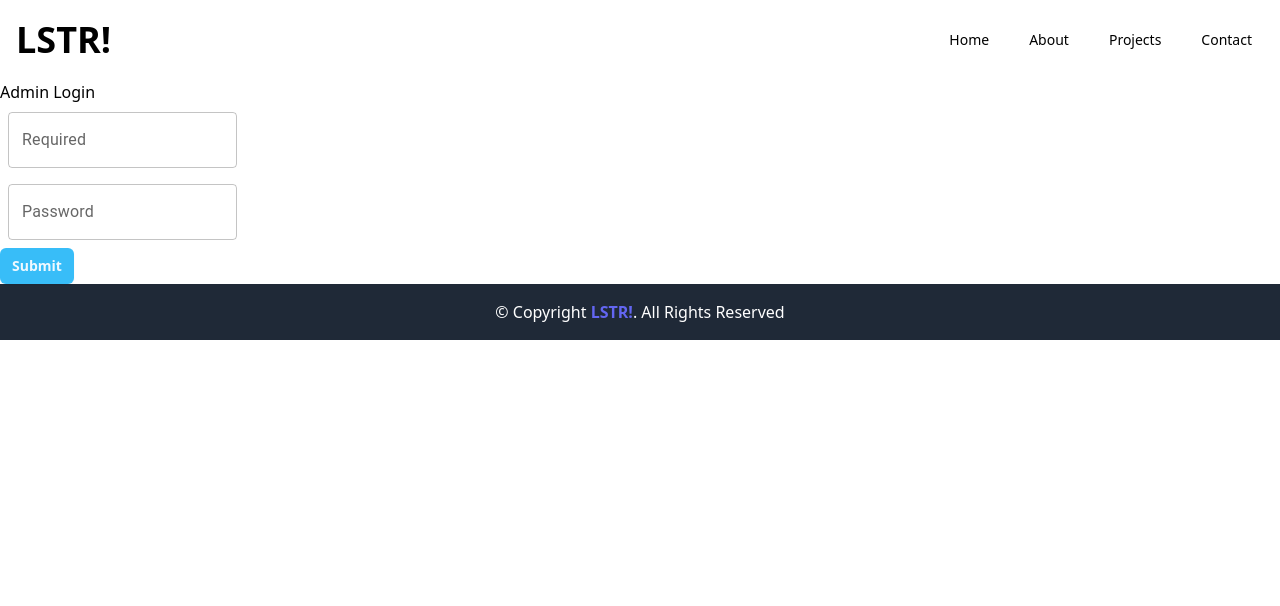
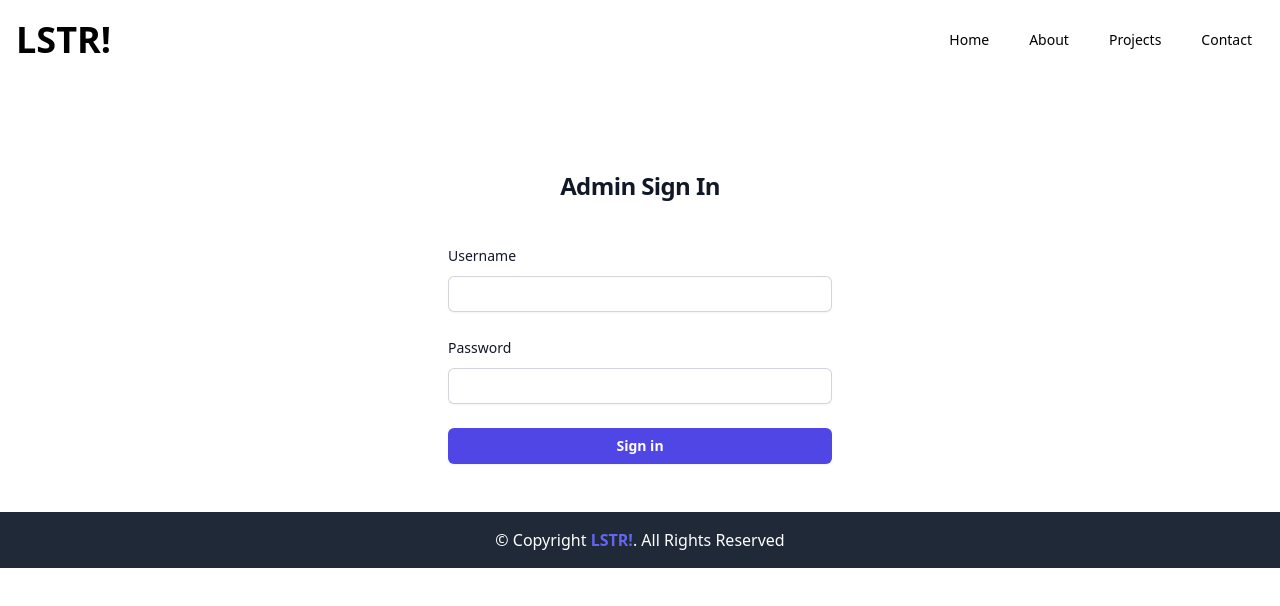
Before and after one commit to desyasarbini/Group_B_Project_FE, a Next.js app: page /admin/login in a window 1280 px wide. Shown: the top 606 px of the page. Built offline with nearby package versions, Linux system fonts and the light colour scheme.

Commit message:
revisi admin login page

```diff
--- a/package.json
+++ b/package.json
@@ -16,6 +16,7 @@
     "axios": "^1.6.8",
     "formik": "^2.4.6",
     "next": "14.2.2",
+    "next-auth": "^4.24.7",
     "react": "^18",
     "react-dom": "^18",
     "react-hook-form": "^7.51.3",
--- /dev/null
+++ b/src/lib/ProjectApi.ts
@@ -0,0 +1,55 @@
+export const API_BASE = "https://groupbprojectbe-production.up.railway.app/"
+export const PROJECT_API = `${API_BASE}project/`
+export const PROJECT_API_DETAIL = `${PROJECT_API}id/`
+
+export interface Project {
+  id: number
+  project_name: string
+  project_image: string
+  description: string
+  target_amount: number
+  collected_amount: number
+  percentage: number
+  end_date: Date
+}
+
+export const getProjectList = async (): Promise<Project[]> => {
+  try {
+    const response = await fetch(`${API_BASE}project`);
+
+    if (!response.ok) {
+      throw new Error('Failed to fetch Project data');
+    }
+
+    const data = await response.json();
+    return data.results as Project[];
+  } catch (error) {
+    // console.error('Error fetching Pokémon data:', (error as Error).message);
+    throw error;
+  }
+};
+
+export const getProjectDetails = async (projectName: string): Promise<Project | null> => {
+  try {
+    const response = await fetch(`${API_BASE}project/${projectName}`);
+
+    if (!response.ok) {
+      throw new Error('Failed to fetch Project details');
+    }
+
+    const data = await response.json();
+    return {
+      id: data.id,
+      project_name: data.project_name,
+      project_image: data.project_image,
+      description: data.description,
+      collected_amount: data.collected_amount,
+      target_amount: data.target_amount,
+      percentage: data.percentage,
+      end_date: data.end_date
+    };
+  } catch (error) {
+    // console.error('Error fetching Pokémon details:', (error as Error).message);
+    throw error;
+  }
+};
--- a/src/pages/admin/login/index.tsx
+++ b/src/pages/admin/login/index.tsx
@@ -1,118 +1,89 @@
-import * as yup from 'yup';
-import * as React from 'react';
+import * as Yup from "yup";
+import axios from "axios";
 import { useFormik } from "formik";
 import { Navigate } from "react-router-dom";
-import SubmitButton from '../../../components/Button';
-import Box from '@mui/material/Box';
-import TextField from '@mui/material/TextField';
+import { API_BASE } from "@/lib/ProjectApi";
+import Box from "@mui/material/Box";
 
-interface LoginData {
-    username: string
-    password: string
-}
+const LoginPage = () => {
+  const formik = useFormik({
+    initialValues: {
+      username: "",
+      password: "",
+    },
+    validationSchema: Yup.object({
+      username: Yup.string().required("Required"),
+      password: Yup.string().required("Required"),
+    }),
+    onSubmit: async (values, { setSubmitting, setErrors }) => {
+      try {
+        const response = await axios.post(`${API_BASE}admin/login`, {
+          username: values.username,
+          password: values.password,
+        });
+        console.log(response.data);
+        const token = response.data.data.access_token;
+        localStorage.setItem("token", token);
 
-interface Response {
-    dataLogin: LoginData[]
-}
+        // Redirect to another page upon successful login
+        // You can use Next.js router for this
+        // router.push('/dashboard');
+      } catch (error) {
+        setErrors({ password: "Invalid username or password" });
+      }
+      setSubmitting(false);
+    },
+  });
 
-const loginAdminPage = () => {
+  return (
+    <div class="flex min-h-full flex-col justify-center px-6 py-12 lg:px-8">
+      <div class="sm:mx-auto sm:w-full sm:max-w-sm">
+        <h2 class="mt-10 text-center text-2xl font-bold leading-9 tracking-tight text-gray-900">
+          Admin Sign In
+        </h2>
+      </div>
 
-    const formMik = useFormik ({
-        initialValues: {
-            username: '',
-            password: ''
-        },
-        // nilai yg ada dalam form terhapus ketika telah disubmit
-        onSubmit: (values, {resetForm}) => {
-            submitLogin(values)
-            console.log(values)
-            resetForm()
-            alert("login berhasil!")
-        },
-        // validasi data
-        validationSchema: yup.object({
-            username: yup.string().min(5,'Username must be at least 5 characters').required(),
-            password: yup.string().matches(/.{5,}/,
-            'Password must be at least 5 characters')
-            .required('Please enter the password'),
-        })
-    })
+      <div class="mt-10 sm:mx-auto sm:w-full sm:max-w-sm">
+        <form class="space-y-6" onSubmit={formik.handleSubmit}>
+          <div>
+            <label htmlFor="username" class="block text-sm font-medium leading-6 text-gray-900">Username</label>
+            <div class="mt-2">
+              <input
+                class="block w-full rounded-md border-0 py-1.5 text-gray-900 shadow-sm ring-1 ring-inset ring-gray-300 placeholder:text-gray-400 focus:ring-2 focus:ring-inset focus:ring-indigo-600 sm:text-sm sm:leading-6"
+                id="username"
+                type="text"
+                {...formik.getFieldProps("username")}
+              />
+            </div>
+            {formik.touched.username && formik.errors.username ? (
+              <div>{formik.errors.username}</div>
+            ) : null}
+          </div>
 
-    const token = localStorage.getItem("token")
+          <div>
+            <label htmlFor="password" class="block text-sm font-medium leading-6 text-gray-900">Password</label>
+            <div class="mt-2">
+              <input
+                class="block w-full rounded-md border-0 py-1.5 text-gray-900 shadow-sm ring-1 ring-inset ring-gray-300 placeholder:text-gray-400 focus:ring-2 focus:ring-inset focus:ring-indigo-600 sm:text-sm sm:leading-6"
+                id="password"
+                type="password"
+                {...formik.getFieldProps("password")}
+              />
+            </div>
+            {formik.touched.password && formik.errors.password ? (
+              <div>{formik.errors.password}</div>
+            ) : null}
+          </div>
 
-    const submitLogin = async (form: {
-        username: string
-        password: string
-    }) => {
-        try {
-            const response = await fetch ('https://groupbprojectbe-production.up.railway.app/admin/login',
-            {
-                headers: {
-                    'Content-Type': "application/json"
-                },
-                method: 'POST',
-                body: JSON.stringify({
-                    username: form.username,
-                    password: form.password
-                })
-            })
+          <div>
+            <button type="submit" disabled={formik.isSubmitting} class="flex w-full justify-center rounded-md bg-indigo-600 px-3 py-1.5 text-sm font-semibold leading-6 text-white shadow-sm hover:bg-indigo-500 focus-visible:outline focus-visible:outline-2 focus-visible:outline-offset-2 focus-visible:outline-indigo-600">
+              Sign in
+            </button>
+          </div>
+        </form>
+      </div>
+    </div>
+  ); return <Navigate to="/"/>;
+};
 
-            const data = await response.json();
-            console.log(data)
-            if (data?.data.token)
-            {
-                localStorage.setItem("token", data.data.token);
-            }
-        }
-        catch (err) {
-            alert("please check again!");
-        }
-    }
-
-    const { values, handleChange, handleSubmit } = formMik
-    const { username, password } = values
-
-    if (!token) {
-        return(
-            <Box component="form" sx={{
-                '& .MuiTextField-root': { m: 1, width: '25ch' },
-            }}
-            noValidate
-            autoComplete="off">
-                <form onSubmit={formMik.handleSubmit}>
-                    <h2>Admin Login</h2>
-                    <div>
-                        <TextField
-                            id="outlined-required"
-                            label="Required"
-                            placeholder="username"
-                            defaultValue={formMik.values.username}
-                            onChange={formMik.handleChange('username')}
-                        />
-                        {
-                            formMik.errors.username && (
-                                <p>{formMik.errors.username}</p>
-                            )
-                        }
-                    </div>
-                    <div>
-                        <TextField
-                            id="outlined-password-input"
-                            label="Password"
-                            type="password"
-                            placeholder="password"
-                            autoComplete="current-password"
-                        />
-                        {
-                            formMik.errors.password && (
-                                <p>{formMik.errors.password}</p>
-                            )
-                        }
-                    </div>
-                    <SubmitButton label={'Submit'} type={'submit'} disabled={!formMik.isValid}/>
-                </form>
-            </Box>
-        )
-    }  return <Navigate to={'/'}/>
-}
-export default loginAdminPage
+export default LoginPage;
--- a/src/pages/admin/projects/index.tsx
+++ b/src/pages/admin/projects/index.tsx
@@ -1,9 +1,58 @@
 import { useSearchParams } from "next/navigation";
+import { getProjectList, Project } from '@/lib/ProjectApi';
+import React, { useEffect, useState } from 'react';
+import Input from "@mui/material/Input";
 
-const ProjectList = () => {
+interface ProjectProps{
+  projectList: Project[];
+}
+
+const ProjectList: React.FC<ProjectProps> = ({projectList}: ProjectProps) => {
   const searchParam = useSearchParams();
+  const [SearchProject, setSearchProject] = useState('')
+  console.log(projectList)
+  const filteredProjectList = projectList.filter((project) =>
+    project.project_name.toLowerCase().includes(SearchProject.toLowerCase())
+  )
+  const [ProjectList, setProjectList] = useState<Project[]>([])
 
-  return <div>Halaman Project List Admin</div>;
+  useEffect(() => {
+    const fetchProjectList = async() => {
+      try {
+        const data = await getProjectList();
+        setProjectList(data);
+      } catch (error) {
+        console.error('Error fetching Project list:', (error as Error).message);
+      }
+    }
+    fetchProjectList();
+  }, [])
+
+  return(
+    <>
+      <div>
+        <h3 className="text-2xl py-6 text-center">search Project</h3>
+        <div className="grid w-full justify-center gap-1.5">
+          <h6>Project Name</h6>
+          <Input
+            type="text"
+            value={SearchProject}
+            id="projectName"
+            placeholder="project name etc ..."
+            onChange={(e) => setSearchProject(e.target.value)}
+            className="border-blue-950"
+          />
+        </div>
+        <h3 className="text-3xl text-center py-6">Project List</h3>
+      </div>
+
+      <div className="mb-32 grid text-center justify-center px-10 lg:mb-0 lg:grid-cols-3 lg:text-left">
+        {filteredProjectList.map((project) => (
+        <div key={project.project_name} defaultValue={project.project_name} />
+        ))}
+      </div>
+    </>
+  )
 };
 
 export default ProjectList;
```
Also changed, not shown: src/pages/admin/projects/create.tsx (renamed from src/pages/admin/projects/createProject.tsx), 1 other file (tests, documents, lock files or other folders).
